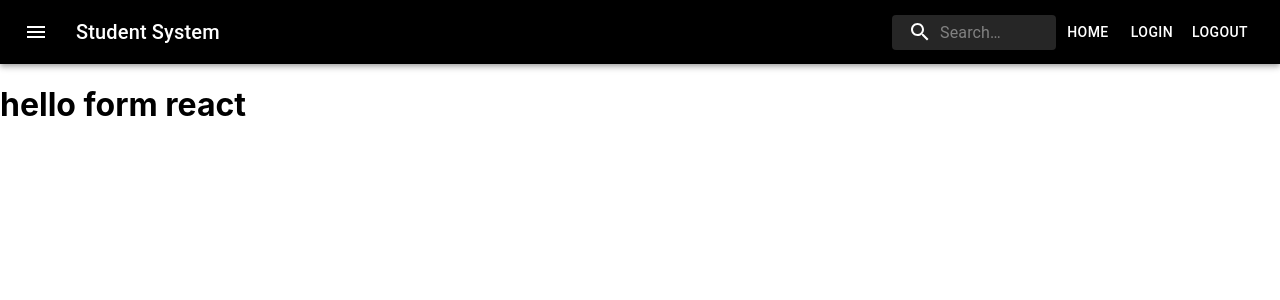
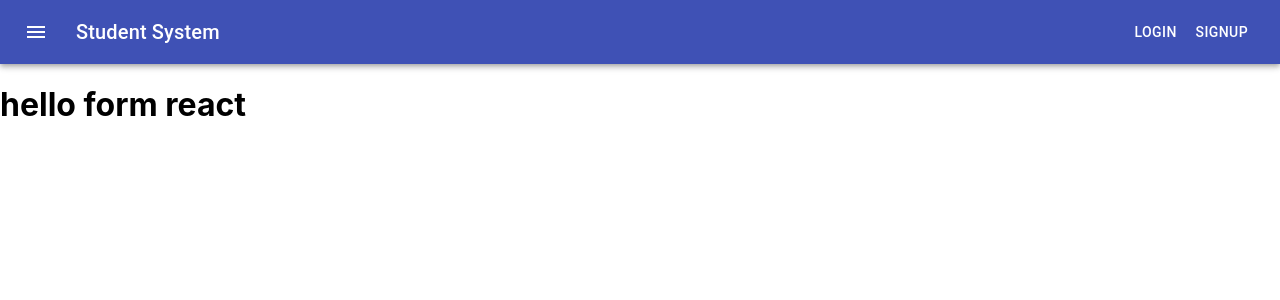
Before and after one commit to arnavsshah/Student-System, a React (Create React App) app in the folder client/: page / in a window 1280 px wide. Shown: the top 300 px of the page. Built offline with nearby package versions, Linux system fonts and the light colour scheme.

Commit message:
login signup frontend done

```diff
--- a/client/src/components/MyNavbar.js
+++ b/client/src/components/MyNavbar.js
@@ -1,104 +1,54 @@
 import React from "react";
+import { makeStyles } from "@material-ui/core/styles";
 import AppBar from "@material-ui/core/AppBar";
 import Toolbar from "@material-ui/core/Toolbar";
+import Typography from "@material-ui/core/Typography";
+import Button from "@material-ui/core/Button";
 import IconButton from "@material-ui/core/IconButton";
-import Typography from "@material-ui/core/Typography";
-import InputBase from "@material-ui/core/InputBase";
-import { fade, makeStyles } from "@material-ui/core/styles";
 import MenuIcon from "@material-ui/icons/Menu";
-import SearchIcon from "@material-ui/icons/Search";
-import Button from "@material-ui/core/Button";
+
 const useStyles = makeStyles((theme) => ({
     root: {
-    flexGrow: 1,
-    color: "white",
-    backgroundColor: "black"
+        flexGrow: 1
     },
     menuButton: {
         marginRight: theme.spacing(2)
     },
     title: {
-    flexGrow: 1,
-    display: "none",
-    [theme.breakpoints.up("sm")]: {
-      display: "block"
-    }
-  },
-  search: {
-    position: "relative",
-    borderRadius: theme.shape.borderRadius,
-    backgroundColor: fade(theme.palette.common.white, 0.15),
-    "&:hover": {
-      backgroundColor: fade(theme.palette.common.white, 0.25)
-    },
-    marginLeft: 0,
-    width: "100%",
-    [theme.breakpoints.up("sm")]: {
-      marginLeft: theme.spacing(1),
-      width: "auto"
-    }
-  },
-  searchIcon: {
-    padding: theme.spacing(0, 2),
-    height: "100%",
-    position: "absolute",
-    pointerEvents: "none",
-    display: "flex",
-    alignItems: "center",
-    justifyContent: "center"
-  },
-  inputRoot: {
-    color: "inherit"
-  },
-  inputInput: {
-    padding: theme.spacing(1, 1, 1, 0),
-    // vertical padding + font size from searchIcon
-    paddingLeft: `calc(1em + ${theme.spacing(4)}px)`,
-    transition: theme.transitions.create("width"),
-    width: "100%",
-    [theme.breakpoints.up("sm")]: {
-      width: "12ch",
-      "&:focus": {
-        width: "20ch"
-      }
-    }
+        flexGrow: 1
     }
 }));
 
-export default function SearchAppBar() {
+export default function ButtonAppBar(props) {
     const classes = useStyles();
+
+    const isLoggedIn = props.isLoggedIn;
+    let loginButton, signupButton;
+    if (!isLoggedIn) {
+        loginButton = <Button color="inherit">Login</Button>;
+        signupButton = <Button color="inherit">Signup</Button>;
+    } else {
+        loginButton = <Button color="inherit">Profile</Button>;
+        signupButton = <Button color="inherit">Logout</Button>;
+    }
 
     return (
         <div className={classes.root}>
-      <AppBar position="static" className={classes.root}>
+            <AppBar position="static">
                 <Toolbar>
                     <IconButton
                         edge="start"
                         className={classes.menuButton}
                         color="inherit"
-            aria-label="open drawer"
+                        aria-label="menu"
                     >
                         <MenuIcon />
                     </IconButton>
-          <Typography className={classes.title} variant="h6" noWrap>
+                    <Typography variant="h6" className={classes.title}>
                         Student System
                     </Typography>
-          <div className={classes.search}>
-            <div className={classes.searchIcon}>
-              <SearchIcon />
-            </div>
-            <InputBase
-              placeholder="Search…"
-              classes={{
-                root: classes.inputRoot,
-                input: classes.inputInput
-              }}
-              inputProps={{ "aria-label": "search" }}
-            />
-          </div>
-          <Button color="inherit">Home</Button>
-          <Button color="inherit">Login</Button>
-          <Button color="inherit">Logout</Button>
+                    {loginButton}
+                    {signupButton}
                 </Toolbar>
             </AppBar>
         </div>
```
Also changed, not shown: client/src/components/Login.js (added, +92 -0 lines), client/src/components/SignUp.js (added, +115 -0 lines). Lines whose indentation alone changed are shown as unchanged.
